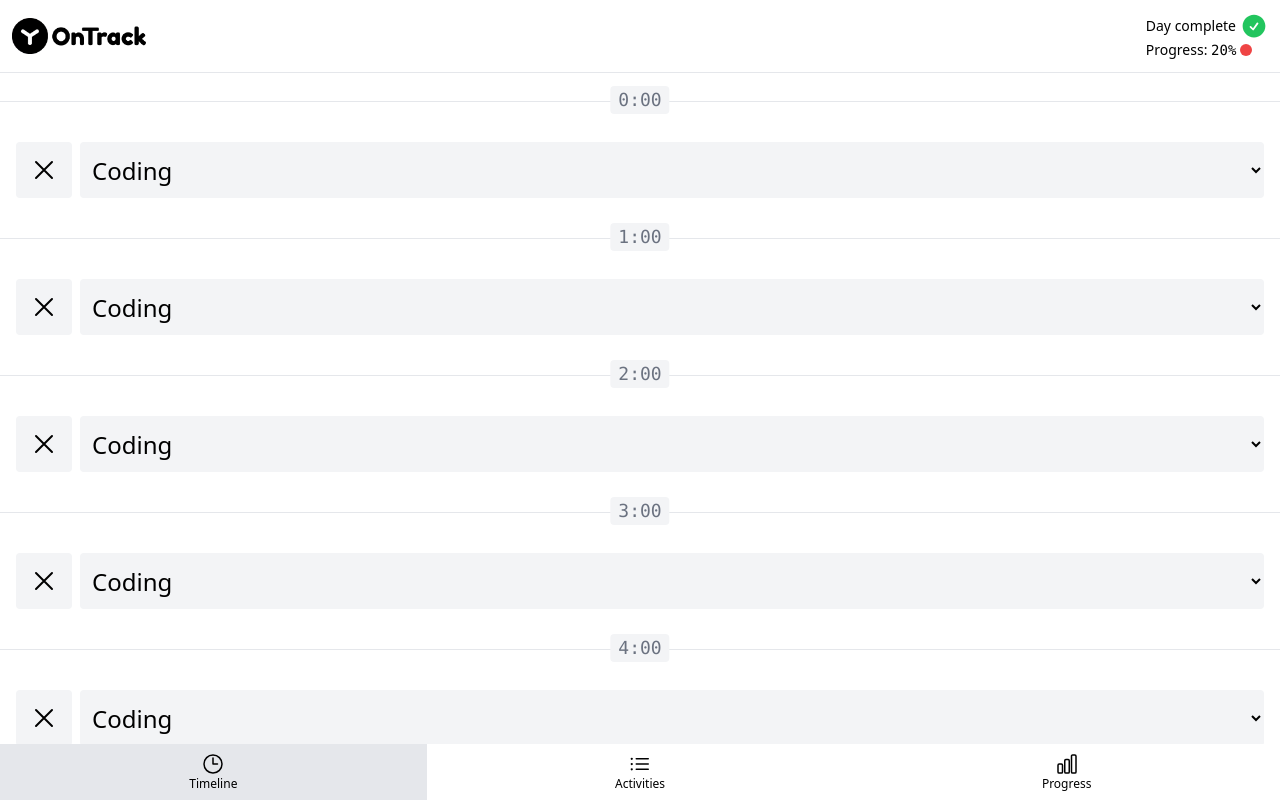
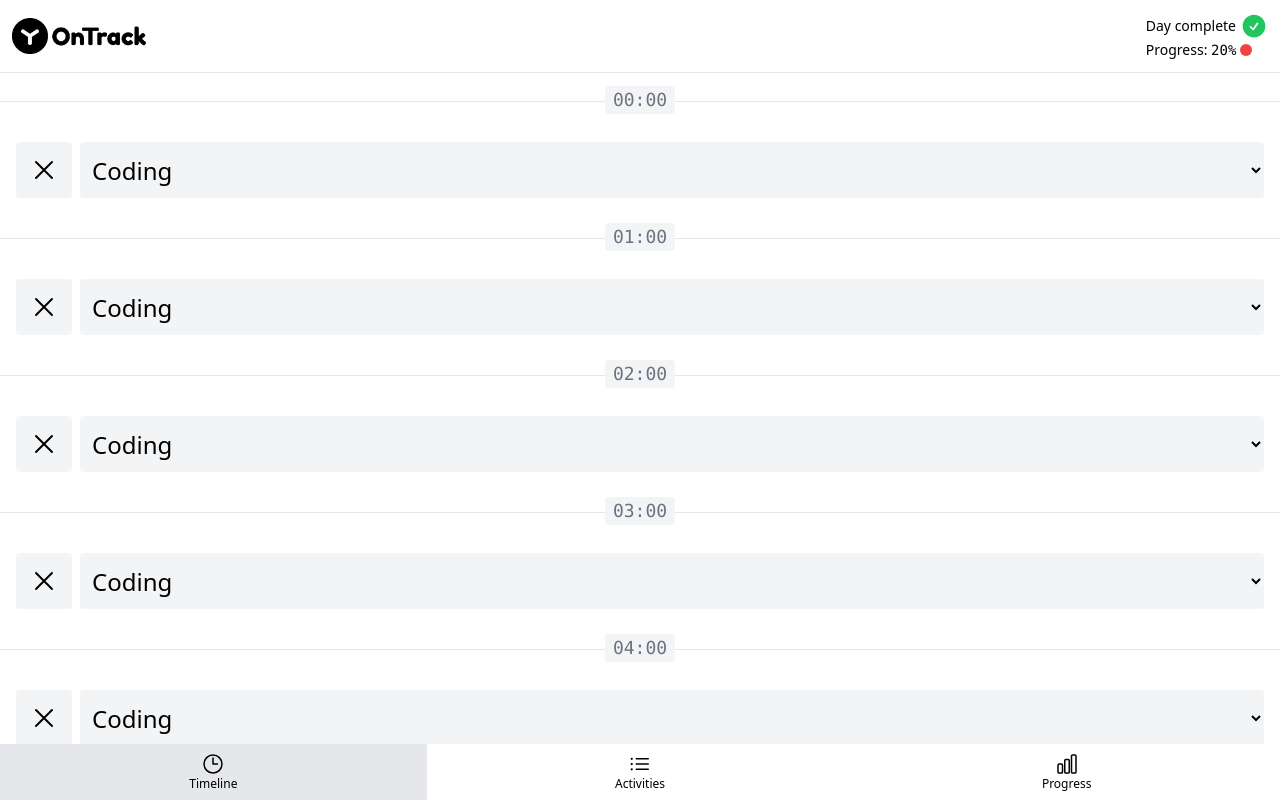
Before and after one commit to abzikoff/ontrack.github.io, a Vue app: page /#timeline in a window 1280 px wide. Shown: the top 802 px of the page. Built offline with nearby package versions, Linux system fonts and the light colour scheme.

Commit message:
TimelineHour component

```diff
--- /dev/null
+++ b/src/components/TimelineHour.vue
@@ -0,0 +1,21 @@
+<script setup>
+import { isHourValid } from '../validators'
+const props = defineProps({
+  hour: {
+    required: true,
+    type: Number,
+    validator: isHourValid
+  }
+})
+const classes = [
+  'absolute -top-4 left-1/2 -translate-x-1/2 rounded px-2 font-mono text-lg',
+  props.hour === new Date().getHours()
+    ? 'bg-purple-900 font-black text-white'
+    : 'bg-gray-100 text-gray-500'
+]
+const formattedHour = `${props.hour.toString().padStart(2, 0)}:00`
+</script>
+
+<template>
+  <a href="#" :class="classes">{{ formattedHour }}</a>
+</template>
--- a/src/components/TimelineItem.vue
+++ b/src/components/TimelineItem.vue
@@ -2,8 +2,9 @@
 import { ref } from "vue";
 import { isTimelineItemValid } from '../validators';
 import BaseSelect from './BaseSelect.vue';
+import TimelineHour from './TimelineHour.vue';
 
-const props = defineProps({
+defineProps({
     timelineItem:{
         required: true,
         type: Object,
@@ -11,12 +12,7 @@
     }
 })
 
-const hourLinkClasses = [
-    'absolute -top-4 left-1/2 -translate-x-1/2 rounded px-2 font-mono text-lg',
-    props.timelineItem.hour === new Date().getHours()
-        ? 'bg-purple-900 font-black text-white'
-        : 'bg-gray-100 text-gray-500'
-]
+
 
 const options = [
     {value: 1, label: 'Coding'},
@@ -29,9 +25,7 @@
 
 <template>
     <li class="relative flex flex-col gap-2 border-t border-gray-200 py-10 px-4">
-        <a href="#"
-            :class="hourLinkClasses"> {{
-            timelineItem.hour }}:00</a>
+        <TimelineHour :hour="timelineItem.hour"/>
             <BaseSelect :selected="selectedActivityId"
                 :options="options"
                 placeholder="Rest"
--- a/src/validators.js
+++ b/src/validators.js
@@ -28,7 +28,7 @@
   return isNumber(value) || isNull(value)
 }
 
-function isHourValid(hour){
+export function isHourValid(hour){
  return isNumber(hour) && isBetween(hour, MIDNIGHT_HOUR, HOURS_IN_DAY - 1)
 }
 
```
